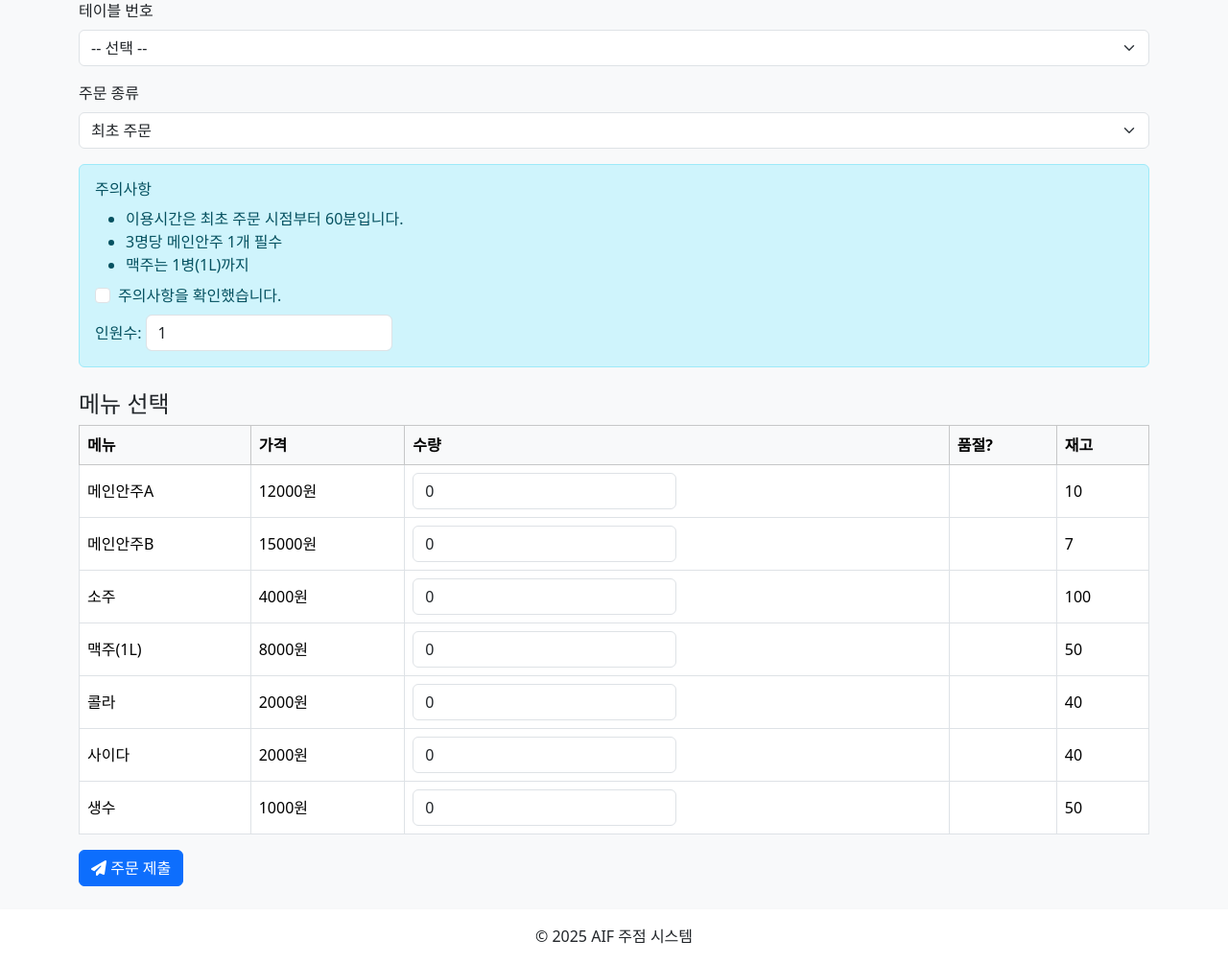
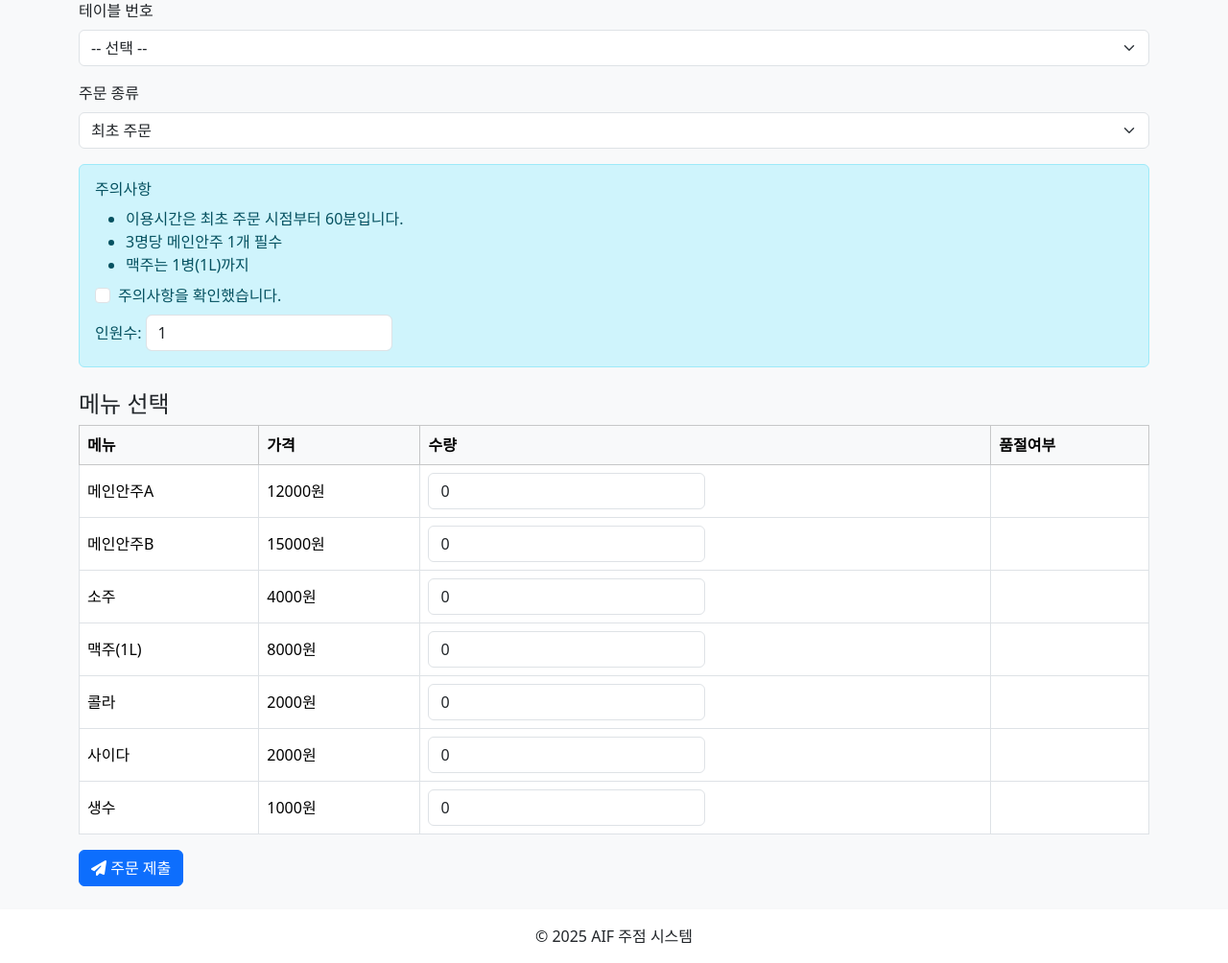
Before and after one commit to bag4355/restaurant-system, a Flask app: page /order in a window 1280 px wide. Shown: the part 182-1186 px from the top of the page at 96% size. Run offline with Flask 3, Linux system fonts and the light colour scheme; some libraries are stand-ins or nearby versions.

Commit message:
Update order_form.html

```diff
--- a/templates/order_form.html
+++ b/templates/order_form.html
@@ -47,7 +47,12 @@
   <h4 class="mt-4">메뉴 선택</h4>
   <table class="table table-bordered align-middle">
     <thead class="table-light">
-      <tr><th>메뉴</th><th>가격</th><th>수량</th><th>품절?</th><th>재고</th></tr>
+      <tr>
+        <th>메뉴</th>
+        <th>가격</th>
+        <th>수량</th>
+        <th>품절여부</th>
+      </tr>
     </thead>
     <tbody>
       {% for m in menu_items %}
@@ -66,7 +71,6 @@
             <i class="fas fa-ban text-danger"></i>
           {% endif %}
         </td>
-        <td>{{ m.stock }}</td>
       </tr>
       {% endfor %}
     </tbody>
```
